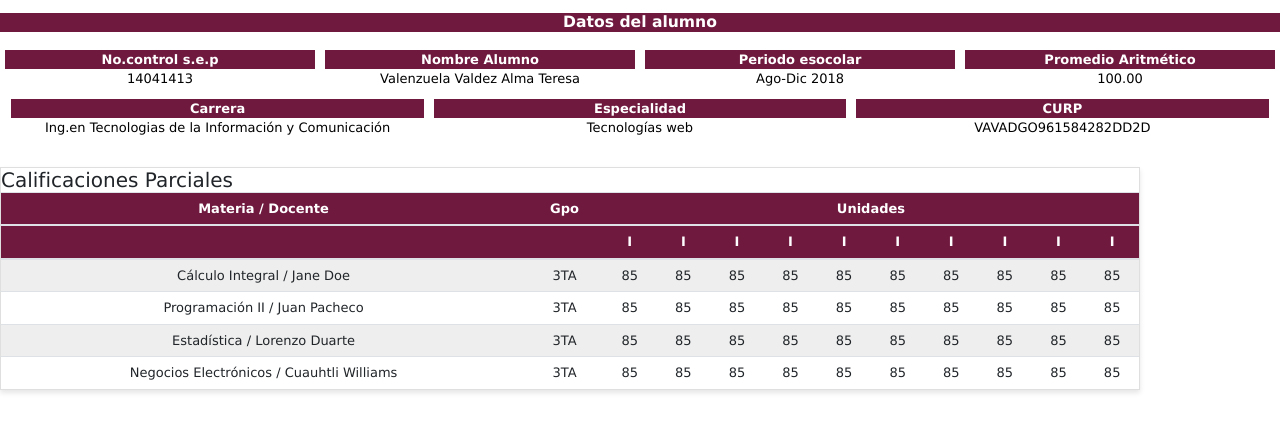
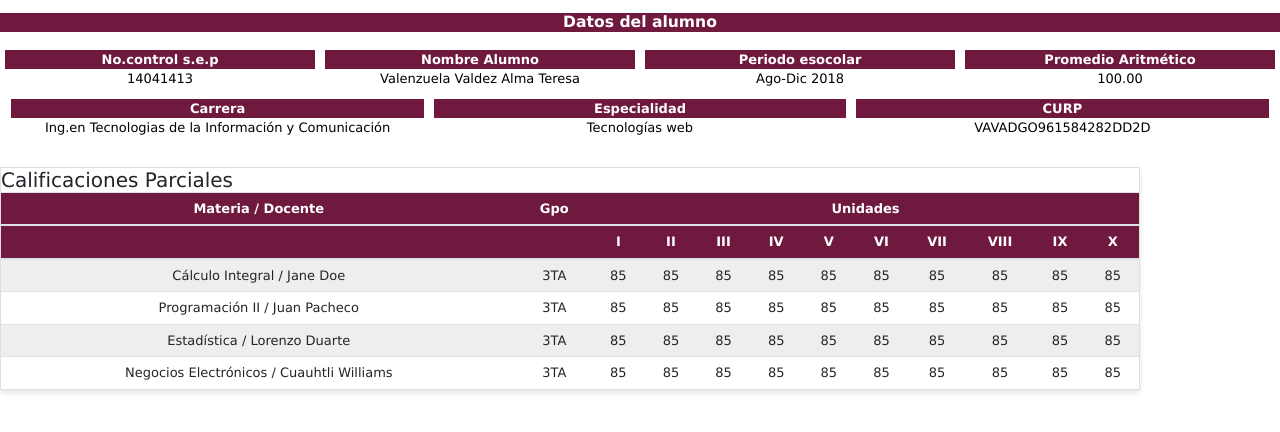
Before and after one commit to desarrollowebp/SIIT, an Angular app: page /calificacionesParciales in a window 1280 px wide. Shown: the top 432 px of the page. Built offline with nearby package versions, Linux system fonts and the light colour scheme.

Commit message:
Corrección en número de unidades

```diff
--- a/src/app/calificaciones-parciales/calificaciones-parciales.component.html
+++ b/src/app/calificaciones-parciales/calificaciones-parciales.component.html
@@ -60,15 +60,15 @@
                 <th scope="col">&nbsp;</th>
                 <th scope="col">&nbsp;</th>
                 <th scope="col">I</th>
-                <th scope="col">I</th>
-                <th scope="col">I</th>
-                <th scope="col">I</th>
-                <th scope="col">I</th>
-                <th scope="col">I</th>
-                <th scope="col">I</th>
-                <th scope="col">I</th>
-                <th scope="col">I</th>
-                <th scope="col">I</th>
+                <th scope="col">II</th>
+                <th scope="col">III</th>
+                <th scope="col">IV</th>
+                <th scope="col">V</th>
+                <th scope="col">VI</th>
+                <th scope="col">VII</th>
+                <th scope="col">VIII</th>
+                <th scope="col">IX</th>
+                <th scope="col">X</th>
 
 
               </tr>
```
